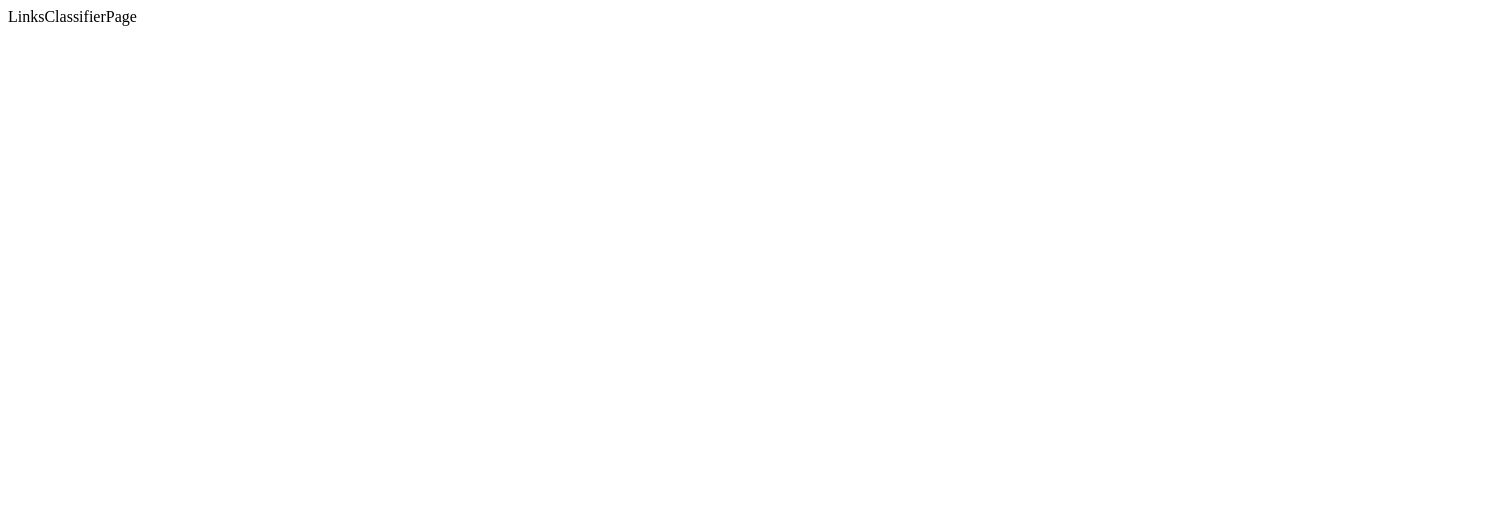
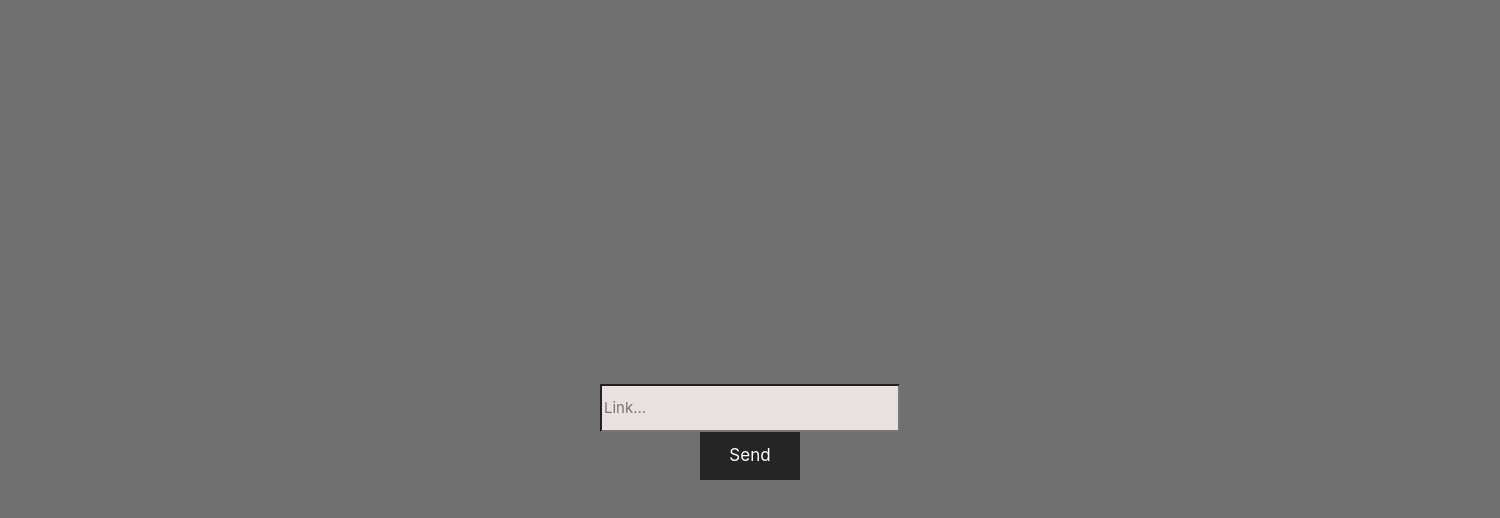
Before and after one commit to KevinGarita/Websites-classifier-by-Naive-Bayes, a React app in the folder Frontend/naive-bayes-c/: page /LinkClassifier in a window 1280 px wide. Shown: the whole page, 1500 px wide, since content can reach past the window. Built offline with nearby package versions, Linux system fonts and the light colour scheme.

Commit message:
Changes1

```diff
--- a/Frontend/naive-bayes-c/public/index.html
+++ b/Frontend/naive-bayes-c/public/index.html
@@ -4,7 +4,7 @@
     <meta charset="utf-8" />
     <link rel="icon" href="%PUBLIC_URL%/favicon.ico" />
     <meta name="viewport" content="width=device-width, initial-scale=1" />
-    <meta name="theme-color" content="#Ffffff" />
+    <meta name="theme-color" content="#000000" />
     <meta
       name="description"
       content="Web site created using create-react-app"
@@ -24,6 +24,7 @@
       work correctly both with client-side routing and a non-root public URL.
       Learn how to configure a non-root public URL by running `npm run build`.
     -->
+    <link rel="stylesheet" href="https://cdn.jsdelivr.net/npm/bootstrap@5.1.3/dist/css/bootstrap.min.css" integrity="sha384-1BmE4kWBq78iYhFldvKuhfTAU6auU8tT94WrHftjDbrCEXSU1oBoqyl2QvZ6jIW3" crossorigin="anonymous">
     <title>
 
       Classifier
--- /dev/null
+++ b/Frontend/naive-bayes-c/src/components/FormComponent.js
@@ -0,0 +1,30 @@
+import React, { useState } from "react";
+
+export const FormComponent = () => {
+  const [link, setLink] = useState("");
+
+  const onChange = ({ target }) => {
+    setLink(target.value);
+  };
+
+  return (
+    <form >
+            <div className="type_link">
+                <div className="input_link_write ">
+                    <input
+                        type="text"
+                        className="write_link "
+                        placeholder="Link... "
+                        value={ link }
+                        onChange={ onChange }
+                    />
+                </div>
+                <div className="text-center ">
+                    <button className="link_send_btn " type="submit">
+                        Send
+                    </button>
+                </div>
+            </div>
+        </form>
+  );
+};
--- /dev/null
+++ b/Frontend/naive-bayes-c/src/css/Classifier.css
@@ -0,0 +1,10 @@
+html,
+body {
+    height: 100vh;
+    margin: 0;
+    background: #707070;
+}
+
+img {
+    max-width: 100%;
+}
--- /dev/null
+++ b/Frontend/naive-bayes-c/src/css/Link.css
@@ -0,0 +1,47 @@
+html,
+body {
+    height: 100vh;
+    margin: 0;
+    background: #707070;
+}
+
+img {
+    max-width: 100%;
+}
+
+.flex-container {
+    display: flex;
+    flex-direction:row-reverse;
+    background-color: transparent;
+    justify-content: center;
+    align-items: center;
+    margin-top: 30%;
+    width: 1500px;
+  }
+
+.type_link {
+    position: relative;
+}
+.input_link_write input {
+    background: rgb(233, 224, 224) none repeat scroll 0 0;
+    color: #000000;
+    font-size: 15px;
+    min-height: 48px;
+    height: 20px;;
+    width:300px
+}
+.write_link {
+    outline: none;
+    height: 10px;
+    width: 10px;
+}
+.link_send_btn {
+    position:relative;
+    background: #252525 none repeat scroll 0 0;
+    border: medium none;
+    color: #fff;
+    cursor: pointer;
+    font-size: 17px;
+    height: 48px;;
+    width: 100px;;
+}
--- a/Frontend/naive-bayes-c/src/index.css
+++ b/Frontend/naive-bayes-c/src/index.css
@@ -0,0 +1,17 @@
+html {
+    background-color: rgb(112, 112, 112);
+  }
+
+body {
+    margin: 0;
+    font-family: -apple-system, BlinkMacSystemFont, 'Segoe UI', 'Roboto', 'Oxygen',
+      'Ubuntu', 'Cantarell', 'Fira Sans', 'Droid Sans', 'Helvetica Neue',
+      sans-serif;
+    -webkit-font-smoothing: antialiased;
+    -moz-osx-font-smoothing: grayscale;
+  }
+
+code {
+    font-family: source-code-pro, Menlo, Monaco, Consolas, 'Courier New',
+      monospace;
+  }
--- a/Frontend/naive-bayes-c/src/pages/ClassifierPage.js
+++ b/Frontend/naive-bayes-c/src/pages/ClassifierPage.js
@@ -1,9 +1,9 @@
-import React from 'react'
 
 export const ClassifierPage = () => {
-  return (
-    <div>
-        ClassifierPage
-        </div>
-  )
+
+
+return(
+  <div>Classifier</div>
+
+)
 }
--- /dev/null
+++ b/Frontend/naive-bayes-c/src/pages/LinkClassifierPage.js
@@ -0,0 +1,12 @@
+import React from "react";
+
+import { FormComponent } from "../components/FormComponent";
+import "../css/Link.css";
+
+export const LinkClassifierPage = () => {
+  return (
+    <div className="flex-container">
+      <FormComponent/>
+    </div>
+  );
+};
--- a/Frontend/naive-bayes-c/src/pages/LinksClassifierPage.js
+++ /dev/null
@@ -1,9 +0,0 @@
-import React from 'react'
-
-export const LinksClassifierPage = () => {
-  return (
-    <div>
-        LinksClassifierPage
-    </div>
-  )
-}
--- a/Frontend/naive-bayes-c/src/routers/AppRouter.js
+++ b/Frontend/naive-bayes-c/src/routers/AppRouter.js
@@ -8,14 +8,14 @@ import {
 
 
 import { ClassifierPage } from "../pages/ClassifierPage";
-import { LinksClassifierPage } from "../pages/LinksClassifierPage";
+import { LinkClassifierPage } from "../pages/LinkClassifierPage";
 
 export const AppRouter = () => {
   return (
     <Router>
       <div>
         <Switch>
-          <Route exact path="/LinkClassifier" component={ LinksClassifierPage } />
+          <Route exact path="/LinkClassifier" component={ LinkClassifierPage } />
           <Route exact path="/" component={ ClassifierPage } />
 
           <Redirect to="/"/>
```
Also changed, not shown: 1 other file.
